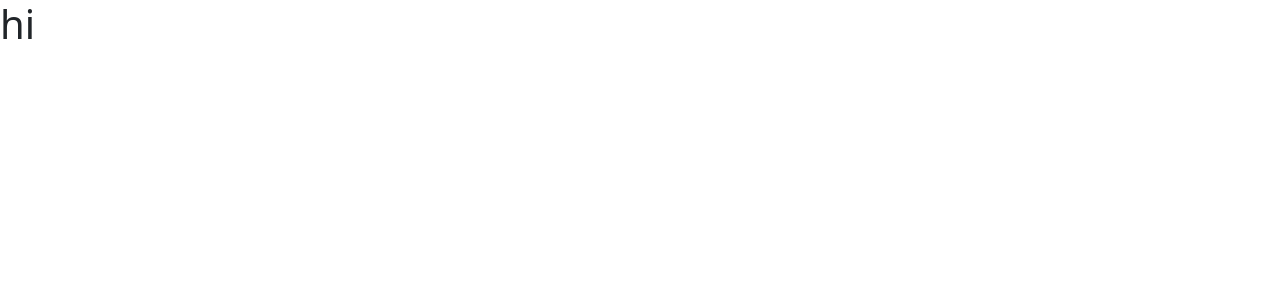
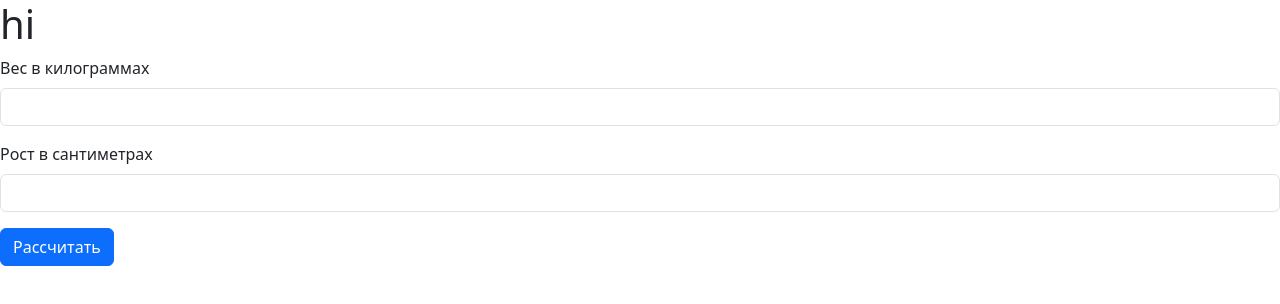
Before and after one commit to jayjjg/jayjjg.github.io, a plain HTML site: page index.html in a window 1280 px wide. Drawn offline with nearby package versions, Linux system fonts and the light colour scheme.

Commit message:
Update index.html

```diff
--- a/index.html
+++ b/index.html
@@ -8,6 +8,24 @@
   </head>
   <body>
     <h1>hi</h1>
+    <form>
+  <div class="mb-3">
+    <label for="weightInput" class="form-label">Вес в килограммах</label>
+    <input type="email" class="form-control" id="weightInput" aria-describedby="emailHelp">
+  </div>
+  <div class="mb-3">
+    <label for="exampleInputPassword1" class="form-label">Рост в сантиметрах</label>
+    <input type="password" class="form-control" id="heightInput">
+  </div>
+</form>
+    <button onclick="bmicalc()" class="btn btn-primary">Рассчитать</button>
+    <h1 id="output"></h1>
+    <script>
+      const weight = document.getElementById("weightInput").value
+      const height = document.getElementById("weightInput").value/100
+      const bmi = weight/(height*heght)
+      document.getElementById("output").innerText = bmi
+    <script>
     <script src="https://cdn.jsdelivr.net/npm/bootstrap@5.3.8/dist/js/bootstrap.bundle.min.js" integrity="sha384-FKyoEForCGlyvwx9Hj09JcYn3nv7wiPVlz7YYwJrWVcXK/BmnVDxM+D2scQbITxI" crossorigin="anonymous"></script>
   </body>
 </html>
```
